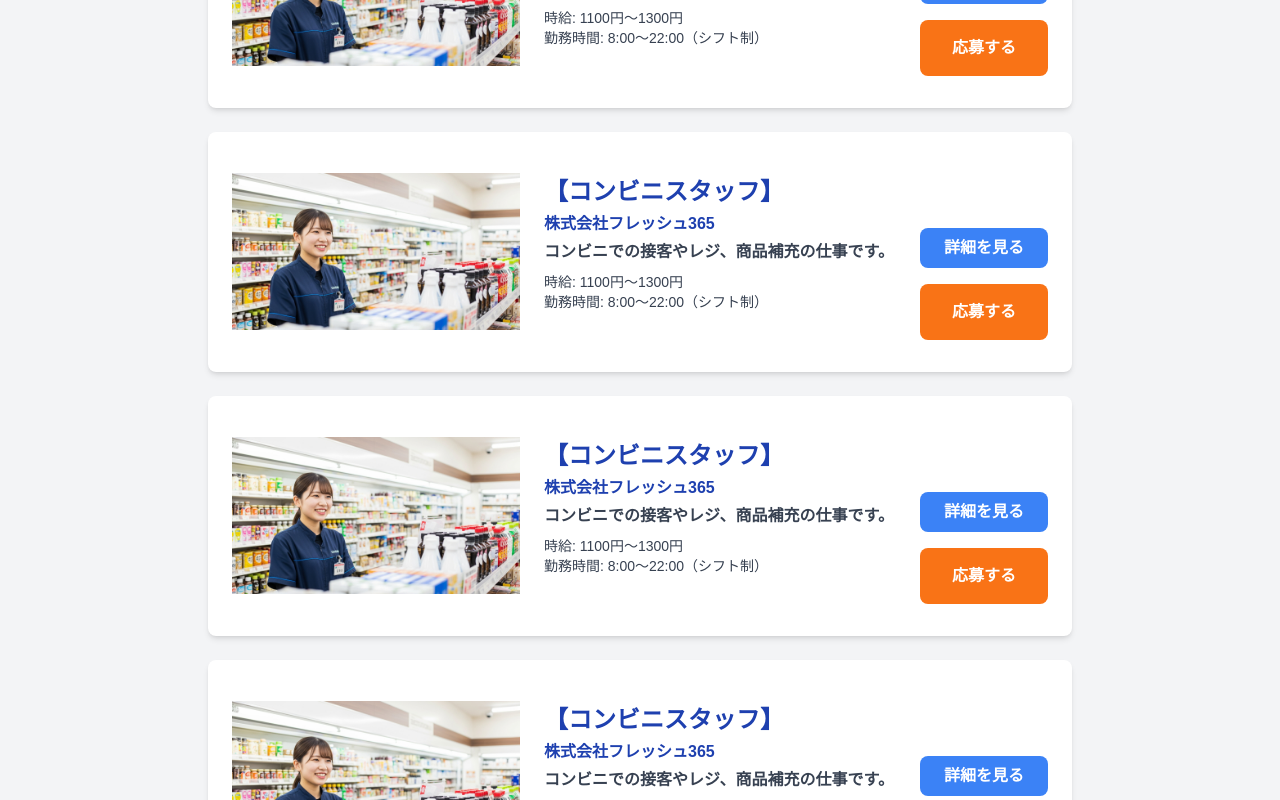
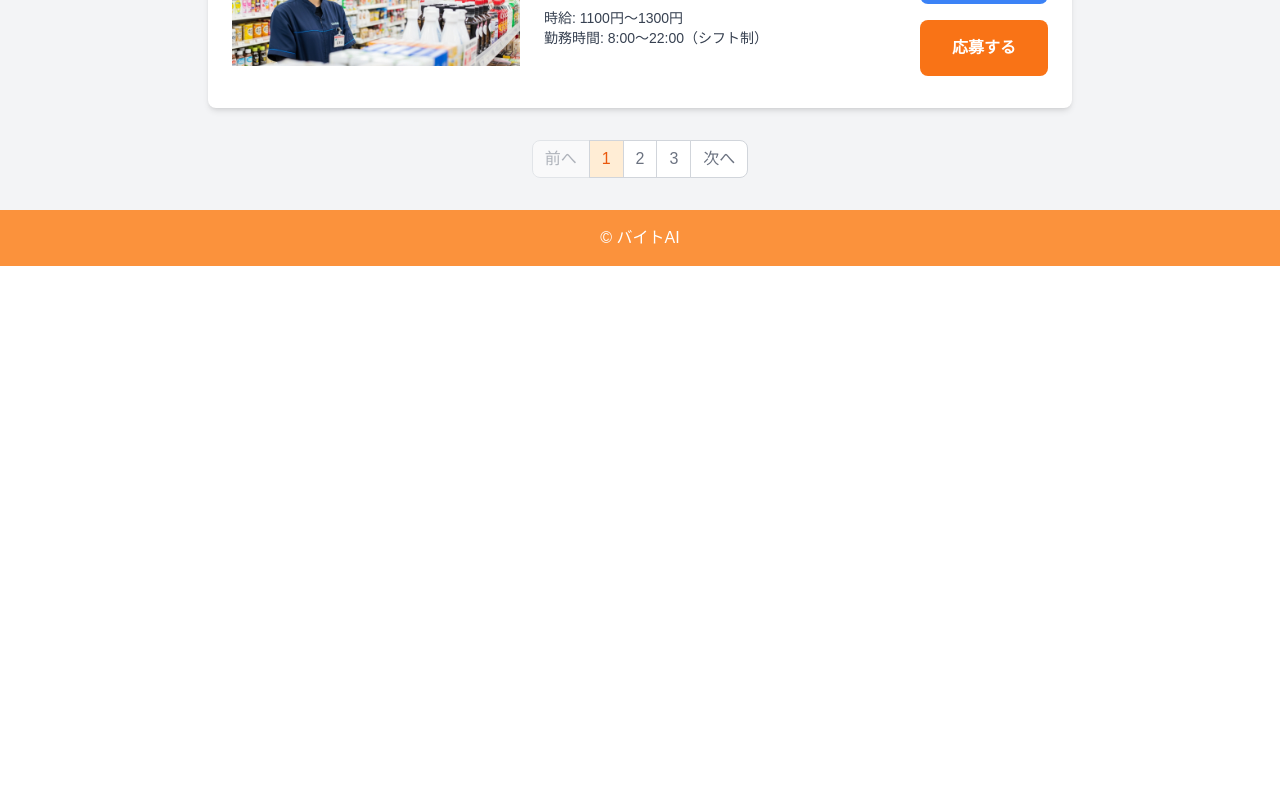
Before and after one commit to InoKotaro/baito-ai-website, a Next.js app: page / in a window 1280 px wide. Shown: the part 900-1700 px from the top of the page. After the commit the page ends 1166 px from the top, so only its background shows below. Built offline with nearby package versions, Linux system fonts and the light colour scheme.

Commit message:
feat: ページネーション実装

```diff
--- a/src/app/components/JobCard.jsx
+++ b/src/app/components/JobCard.jsx
@@ -3,9 +3,8 @@ import Image from 'next/image';
 import Link from 'next/link';
 
 import LinkApplyButton from '@/app/components/ApplyButton';
-import { jobs } from '@/data/siteData.jsx';
 
-export default function JobCard() {
+export default function JobCard({ jobs }) {
   return (
     <section aria-label="求人一覧">
       {jobs.map((job) => (
--- a/src/app/components/PageClient.jsx
+++ b/src/app/components/PageClient.jsx
@@ -1,11 +1,33 @@
 'use client';
+import { useState } from 'react';
+
 import Footer from '@/app/components/Footer';
 import Header from '@/app/components/Header';
 import JobCard from '@/app/components/JobCard';
+import Pagination from '@/app/components/Pagination';
 import ScrollToTopButton from '@/app/components/ScrollToTopButton';
 import SearchBar from '@/app/components/SearchBar';
+import { jobs } from '@/data/siteData';
 
 export default function JobPortfolioSite() {
+  const [currentPage, setCurrentPage] = useState(1);
+  // 1ページ内表示件数
+  const [jobsPerPage] = useState(3);
+
+  // ページに表示する求人を計算
+  const indexOfLastJob = currentPage * jobsPerPage;
+  const indexOfFirstJob = indexOfLastJob - jobsPerPage;
+  const currentJobs = jobs.slice(indexOfFirstJob, indexOfLastJob);
+
+  // ページを変更する関数（ページトップへのスクロール機能付き）
+  const paginate = (pageNumber) => {
+    setCurrentPage(pageNumber);
+    window.scrollTo({ top: 0, behavior: 'smooth' });
+  };
+
+  const nextPage = () => paginate(currentPage + 1);
+  const prevPage = () => paginate(currentPage - 1);
+
   return (
     <div className="flex min-h-screen flex-col bg-gray-100 text-gray-700">
       {/* ヘッダー */}
@@ -16,7 +38,17 @@ export default function JobPortfolioSite() {
         <SearchBar />
 
         {/* 求人一覧 */}
-        <JobCard />
+        <JobCard jobs={currentJobs} />
+
+        {/* ページネーション */}
+        <Pagination
+          jobsPerPage={jobsPerPage}
+          totalJobs={jobs.length}
+          paginate={paginate}
+          currentPage={currentPage}
+          nextPage={nextPage}
+          prevPage={prevPage}
+        />
       </main>
 
       {/* フッター */}
--- /dev/null
+++ b/src/app/components/Pagination.jsx
@@ -0,0 +1,55 @@
+'use client';
+
+export default function Pagination({
+  jobsPerPage,
+  totalJobs,
+  paginate,
+  currentPage,
+  prevPage,
+  nextPage,
+}) {
+  const pageNumbers = [];
+
+  for (let i = 1; i <= Math.ceil(totalJobs / jobsPerPage); i++) {
+    pageNumbers.push(i);
+  }
+
+  return (
+    <nav className="mt-8 flex justify-center" aria-label="Page navigation">
+      <ul className="inline-flex items-center -space-x-px">
+        <li>
+          <button
+            onClick={prevPage}
+            disabled={currentPage === 1}
+            className="ml-0 rounded-l-lg border border-gray-300 bg-white px-3 py-2 leading-tight text-gray-500 hover:bg-gray-100 hover:text-gray-700 disabled:cursor-not-allowed disabled:opacity-50"
+          >
+            前へ
+          </button>
+        </li>
+        {pageNumbers.map((number) => (
+          <li key={number}>
+            <button
+              onClick={() => paginate(number)}
+              className={`border border-gray-300 px-3 py-2 leading-tight ${
+                currentPage === number
+                  ? 'bg-orange-100 text-orange-600'
+                  : 'bg-white text-gray-500 hover:bg-gray-100 hover:text-gray-700'
+              }`}
+            >
+              {number}
+            </button>
+          </li>
+        ))}
+        <li>
+          <button
+            onClick={nextPage}
+            disabled={currentPage === pageNumbers.length}
+            className="rounded-r-lg border border-gray-300 bg-white px-3 py-2 leading-tight text-gray-500 hover:bg-gray-100 hover:text-gray-700 disabled:cursor-not-allowed disabled:opacity-50"
+          >
+            次へ
+          </button>
+        </li>
+      </ul>
+    </nav>
+  );
+}
--- a/src/app/news/page.jsx
+++ b/src/app/news/page.jsx
@@ -22,9 +22,10 @@ const newsItems = [
   {
     id: 3,
     date: '202☓-09-15',
-    title: '掲載されている求人ついて',
+    title: '【重要】掲載されている求人ついて',
     description: `当サイトに掲載されている求人情報は、ポートフォリオ用サンプルデータです。
-応募しても企業から連絡は来ません。予めご了承ください。`,
+応募しても企業から連絡は来ません。上記のアーカイブ、キャンペーンもございません。
+予めご了承ください。`,
   },
 ];
 
```
